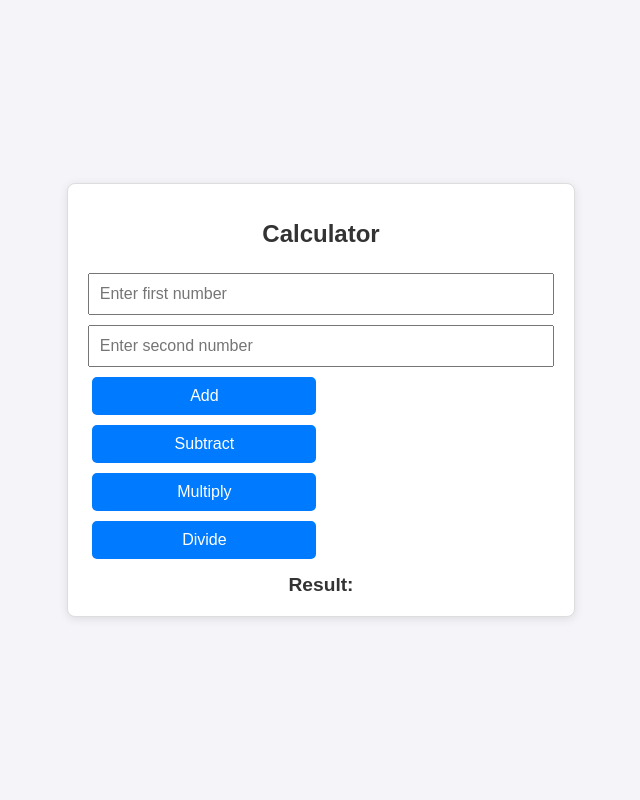
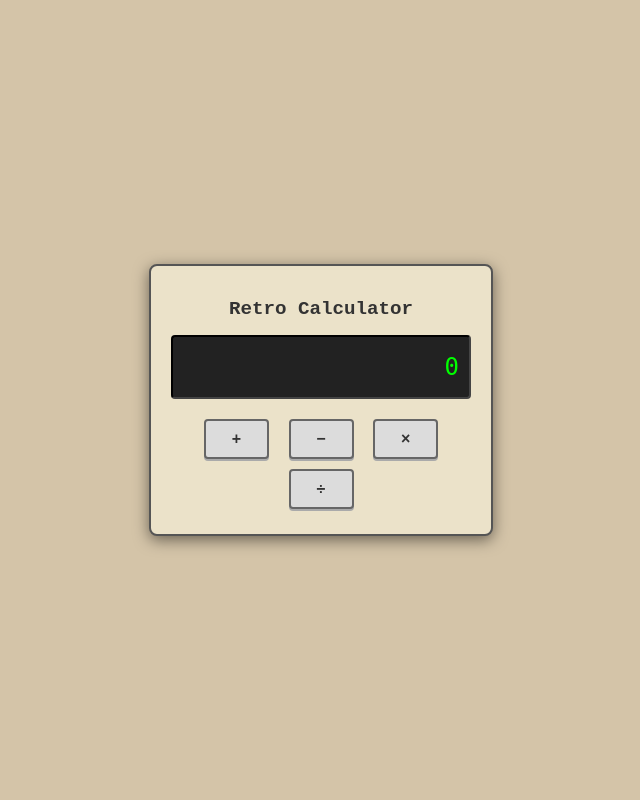
Before and after one commit to BryanF23/is218final, a FastAPI app: page / in a window 1280 px wide. Shown: the whole page, without its empty margins (319-959 px from the left). Run offline with FastAPI, Linux system fonts and the light colour scheme.

Commit message:
added and fixed add, sub, mult, div and fixed index

```diff
--- /dev/null
+++ b/app/operations/add.py
@@ -0,0 +1,2 @@
+def add(a, b):
+    return a + b
--- /dev/null
+++ b/app/operations/divide.py
@@ -0,0 +1,2 @@
+def divide(a, b):
+    return a / b
--- /dev/null
+++ b/app/operations/multiply.py
@@ -0,0 +1,2 @@
+def multiply(a, b):
+    return a * b
--- /dev/null
+++ b/app/operations/subtract.py
@@ -0,0 +1,2 @@
+def subtract(a, b):
+    return a - b
--- a/main.py
+++ b/main.py
@@ -0,0 +1,100 @@
+from fastapi import FastAPI, HTTPException, Request
+from fastapi.responses import JSONResponse
+from fastapi.templating import Jinja2Templates
+from pydantic import BaseModel, Field, validator
+from fastapi.exceptions import RequestValidationError
+from app.operations import add, subtract, multiply, divide  # Correct import path
+import uvicorn
+import logging
+
+# Setup logging
+logging.basicConfig(level=logging.INFO)
+logger = logging.getLogger(__name__)
+
+app = FastAPI()
+
+# Setup templates directory
+templates = Jinja2Templates(directory="templates")
+
+# Pydantic model for request data
+class OperationRequest(BaseModel):
+    a: float = Field(..., description="The first number")
+    b: float = Field(..., description="The second number")
+
+    @validator('a', 'b')  # Correct decorator for Pydantic 1.x
+    def validate_numbers(cls, value):
+        if not isinstance(value, (int, float)):
+            raise ValueError('Both a and b must be numbers.')
+        return value
+
+# Pydantic model for successful response
+class OperationResponse(BaseModel):
+    result: float = Field(..., description="The result of the operation")
+
+# Pydantic model for error response
+class ErrorResponse(BaseModel):
+    error: str = Field(..., description="Error message")
+
+# Custom Exception Handlers
+@app.exception_handler(HTTPException)
+async def http_exception_handler(request: Request, exc: HTTPException):
+    logger.error(f"HTTPException on {request.url.path}: {exc.detail}")
+    return JSONResponse(
+        status_code=exc.status_code,
+        content={"error": exc.detail},
+    )
+
+@app.exception_handler(RequestValidationError)
+async def validation_exception_handler(request: Request, exc: RequestValidationError):
+    error_messages = "; ".join([f"{err['loc'][-1]}: {err['msg']}" for err in exc.errors()])
+    logger.error(f"ValidationError on {request.url.path}: {error_messages}")
+    return JSONResponse(
+        status_code=400,
+        content={"error": error_messages},
+    )
+
+@app.get("/")
+async def read_root(request: Request):
+    return templates.TemplateResponse("index.html", {"request": request})
+
+@app.post("/add", response_model=OperationResponse, responses={400: {"model": ErrorResponse}})
+async def add_route(operation: OperationRequest):
+    try:
+        result = add(operation.a, operation.b)
+        return OperationResponse(result=result)
+    except Exception as e:
+        logger.error(f"Add Operation Error: {str(e)}")
+        raise HTTPException(status_code=400, detail=str(e))
+
+@app.post("/subtract", response_model=OperationResponse, responses={400: {"model": ErrorResponse}})
+async def subtract_route(operation: OperationRequest):
+    try:
+        result = subtract(operation.a, operation.b)
+        return OperationResponse(result=result)
+    except Exception as e:
+        logger.error(f"Subtract Operation Error: {str(e)}")
+        raise HTTPException(status_code=400, detail=str(e))
+
+@app.post("/multiply", response_model=OperationResponse, responses={400: {"model": ErrorResponse}})
+async def multiply_route(operation: OperationRequest):
+    try:
+        result = multiply(operation.a, operation.b)
+        return OperationResponse(result=result)
+    except Exception as e:
+        logger.error(f"Multiply Operation Error: {str(e)}")
+        raise HTTPException(status_code=400, detail=str(e))
+
+@app.post("/divide", response_model=OperationResponse, responses={400: {"model": ErrorResponse}})
+async def divide_route(operation: OperationRequest):
+    try:
+        result = divide(operation.a, operation.b)
+        return OperationResponse(result=result)
+    except ValueError as e:
+        logger.error(f"Divide Operation Error: {str(e)}")
+        raise HTTPException(status_code=400, detail=str(e))
+    except Exception as e:
+        logger.error(f"Divide Operation Internal Error: {str(e)}")
+        raise HTTPException(status_code=500, detail="Internal Server Error")
+
+if __name__ == "__main__":
+    uvicorn.run(app, host="127.0.0.1", port=8000)
--- a/templates/index.html
+++ b/templates/index.html
@@ -6,8 +6,8 @@
     <title>Calculator</title>
     <style>
         body {
-            font-family: Arial, sans-serif;
-            background-color: #f4f4f9;
+            font-family: 'Courier New', Courier, monospace;
+            background-color: #d4c4a8;
             display: flex;
             justify-content: center;
             align-items: center;
@@ -15,94 +15,107 @@
             margin: 0;
         }
         .calculator {
-            background: #ffffff;
-            border: 1px solid #ddd;
+            background: #ebe2c9;
+            border: 2px solid #555;
             border-radius: 8px;
             padding: 20px;
-            box-shadow: 0 2px 10px rgba(0, 0, 0, 0.1);
+            box-shadow: 0 4px 15px rgba(0, 0, 0, 0.5);
+            width: 300px;
+            text-align: center;
         }
         .calculator h1 {
-            text-align: center;
-            margin-bottom: 20px;
+            font-size: 1.2rem;
+            color: #333;
+            margin-bottom: 15px;
+        }
+        .display {
+            background: #222;
+            color: #0f0;
+            font-family: 'Digital-7 Mono', monospace;
             font-size: 1.5rem;
-            color: #333;
+            padding: 10px;
+            text-align: right;
+            border: 2px inset #444;
+            margin-bottom: 15px;
+            border-radius: 4px;
+            height: 40px;
+            display: flex;
+            justify-content: flex-end;
+            align-items: center;
         }
         input {
-            width: 100%;
-            margin: 5px 0;
-            padding: 10px;
-            font-size: 1rem;
-            box-sizing: border-box;
+            display: none; /* Hidden as old calculators don’t show input boxes */
         }
         button {
-            width: 48%;
-            padding: 10px;
-            margin: 5px 1%;
-            background-color: #007bff;
-            color: #fff;
-            border: none;
-            border-radius: 5px;
+            width: 65px;
+            height: 40px;
+            margin: 5px;
+            background-color: #dcdcdc;
+            border: 2px solid #666;
+            border-radius: 4px;
             font-size: 1rem;
+            font-weight: bold;
+            color: #333;
             cursor: pointer;
+            box-shadow: 0 2px #aaa;
         }
-        button:hover {
-            background-color: #0056b3;
+        button:active {
+            box-shadow: none;
+            transform: translateY(2px);
         }
         .result {
-            text-align: center;
             margin-top: 10px;
-            font-size: 1.2rem;
-            font-weight: bold;
+            font-size: 1rem;
             color: #333;
+            display: none; /* Hidden, as old calculators displayed the result on-screen */
         }
     </style>
 </head>
 <body>
     <div class="calculator">
-        <h1>Calculator</h1>
+        <h1>Retro Calculator</h1>
+        <div class="display" id="result">0</div>
         <input type="number" id="num1" placeholder="Enter first number">
         <input type="number" id="num2" placeholder="Enter second number">
         <div>
-            <button onclick="sendCalculation('add')">Add</button>
-            <button onclick="sendCalculation('subtract')">Subtract</button>
-            <button onclick="sendCalculation('multiply')">Multiply</button>
-            <button onclick="sendCalculation('divide')">Divide</button>
+            <button onclick="sendCalculation('add')">+</button>
+            <button onclick="sendCalculation('subtract')">−</button>
+            <button onclick="sendCalculation('multiply')">×</button>
+            <button onclick="sendCalculation('divide')">÷</button>
         </div>
-        <div class="result" id="result">Result: </div>
     </div>
 
     <script>
         async function sendCalculation(operation) {
-            const num1 = parseFloat(document.getElementById("num1").value);
-            const num2 = parseFloat(document.getElementById("num2").value);
+            const num1 = parseFloat(prompt("Enter the first number:"));
+            const num2 = parseFloat(prompt("Enter the second number:"));
             const resultElement = document.getElementById("result");
 
             // Input validation
             if (isNaN(num1) || isNaN(num2)) {
-                resultElement.innerText = "Please enter valid numbers.";
-                resultElement.style.color = "red";
+                resultElement.innerText = "Error";
                 return;
             }
 
-            try {
-                // Send the request with query parameters
-                const response = await fetch(`/?operation=${operation}&num1=${num1}&num2=${num2}`, {
-                    method: "POST"
-                });
+            let result;
+            switch (operation) {
+                case 'add':
+                    result = num1 + num2;
+                    break;
+                case 'subtract':
+                    result = num1 - num2;
+                    break;
+                case 'multiply':
+                    result = num1 * num2;
+                    break;
+                case 'divide':
+                    result = num2 !== 0 ? num1 / num2 : "Error";
+                    break;
+                default:
+                    result = "Error";
+            }
 
-                const data = await response.json();
-
-                if (response.ok) {
-                    resultElement.innerText = `Result: ${data.result}`;
-                    resultElement.style.color = "#333";
-                } else {
-                    resultElement.innerText = data.error || "An error occurred.";
-                    resultElement.style.color = "red";
-                }
-            } catch (error) {
-                resultElement.innerText = "An error occurred. Please try again.";
-                resultElement.style.color = "red";
-            }
+            resultElement.innerText = result;
         }
     </script>
 </body>
```
Also changed, not shown: app/__init__.py (deleted, +0 -22 lines).
